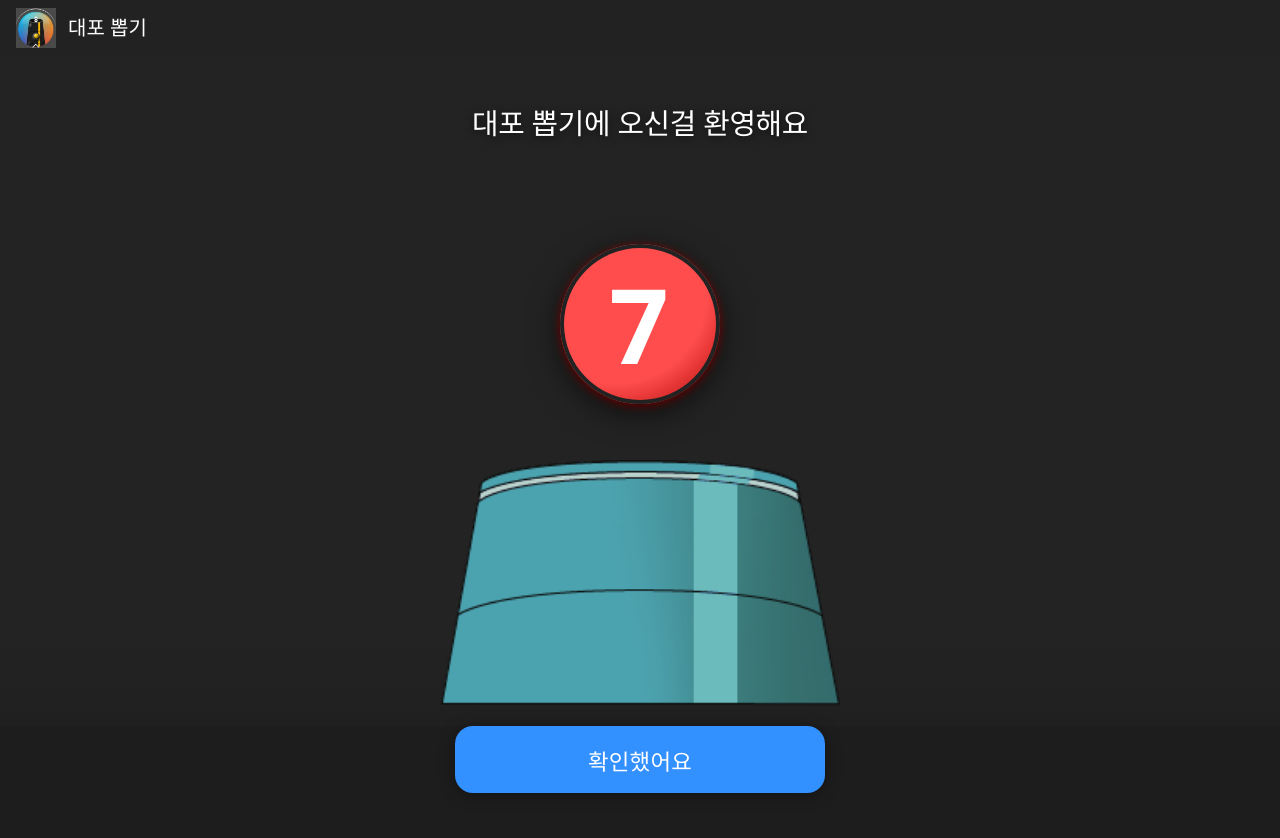
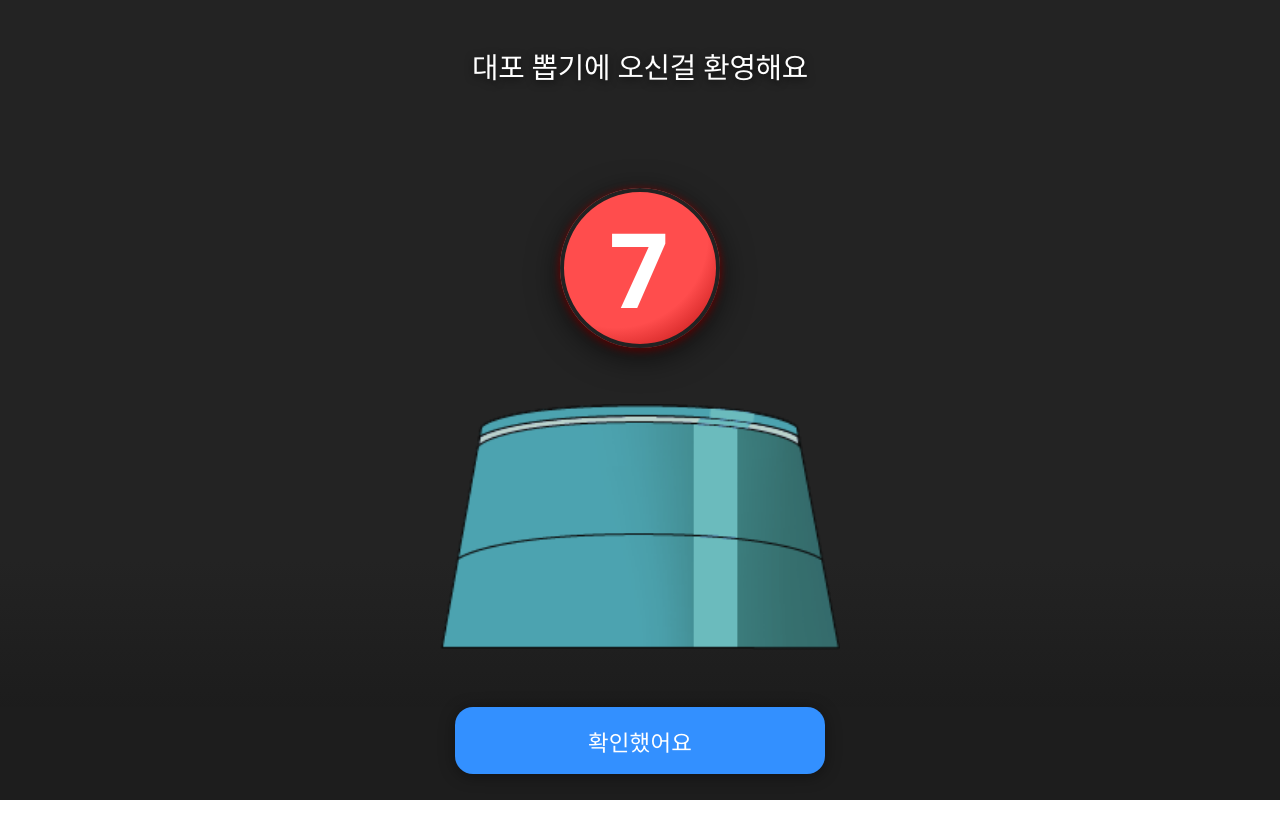
Before and after one commit to HeungJae0213/myCannon, a React (Vite) app: page / in a window 1280 px wide. Shown: the top 838 px of the page. After the commit the page ends 800 px from the top, so only its background shows below. Built offline with nearby package versions, Linux system fonts and the light colour scheme; what @toss/tds-mobile-ait would draw is missing.

Commit message:
20260226-네비게이션 바 icon 사진 수정

```diff
--- a/granite.config.ts
+++ b/granite.config.ts
@@ -5,7 +5,7 @@ export default defineConfig({
   brand: {
     displayName: '대포뽑기',
     primaryColor: '#3182F6',
-    icon: process.env.VITE_CANNON_ICON || "/public/myCannon.png",
+    icon: process.env.VITE_CANNON_ICON || 'https://static.toss.im/appsintoss/3897/d3835105-aa16-4500-983a-8dd149dfbb91.png',
   },
   web: {
     host: process.env.VITE_DEV_HOST || 'localhost',
@@ -17,4 +17,7 @@ export default defineConfig({
   },
   permissions: [],
   outdir: 'dist',
+  webViewProps: {
+    type: 'partner',
+  },
 });
--- a/src/App.css
+++ b/src/App.css
@@ -96,8 +96,14 @@ body, #root {
   justify-content: center;
   margin-top: auto;
   background: rgba(30,30,30,0.92);
-  padding: 0 0 clamp(12px, 4vw, 25px) 0;
+  padding-bottom: max(env(safe-area-inset-bottom, 0), clamp(12px, 4vw, 25px));
+  padding-top: 0;
+  padding-left: 0;
+  padding-right: 0;
   box-sizing: border-box;
+  position: sticky;
+  bottom: 0;
+  z-index: 20;
 }
 .welcome-button {
   width: 92vw;
@@ -187,7 +193,7 @@ body, #root {
   display: flex;
   justify-content: center;
   margin-top: clamp(24px, 6vw, 48px);      /* 버튼 위 간격 */
-  padding: 0 0 clamp(120px, 6vw, 240px) 0;  /* 버튼 아래 간격 */
+  padding: 0 0 clamp(20px, 2vw, 40px) 0;  /* 버튼 아래 간격 */
   background: rgba(30,30,30,0.92);
   box-sizing: border-box;
 }
--- a/src/components/NavBar.tsx
+++ /dev/null
@@ -1,20 +0,0 @@
-export default function NavBar() {
-  return (
-    <nav style={{
-      display: "flex",
-      alignItems: "center",
-      height: "56px",
-      background: "#222",
-      padding: "0 16px"
-    }}>
-      <img
-        src="/myCannon.png"
-        alt="Brand Logo"
-        style={{ height: "40px", marginRight: "12px" }}
-      />
-      <span style={{ color: "#fff", fontWeight: "bold", fontSize: "20px" }}>
-        대포 뽑기
-      </span>
-    </nav>
-  );
-}
--- a/src/pages/WelcomeScreen.tsx
+++ b/src/pages/WelcomeScreen.tsx
@@ -1,6 +1,5 @@
 // 앱 첫 화면(웰컴/시작 화면)
 import { useState } from 'react';
-import NavBar from '../components/NavBar';
 import { useNavigate } from 'react-router-dom';
 import WelcomeBall from '../components/WelcomeBall';
 import CannonBody from '../components/CannonBody';
@@ -18,7 +17,6 @@ function WelcomeScreen() {
 
   return (
     <>
-      <NavBar />
       <div className={`welcome-screen${fadeOut ? ' fade-out' : ''}`}>
       <div className="welcome-title-bar">
         <div className="welcome-title-bg">
```
Also changed, not shown: public/icon.png (renamed from public/myCannon.png), public/icon_dark.png (renamed from public/myCannon_dark.png).
